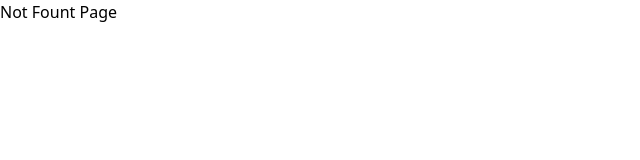
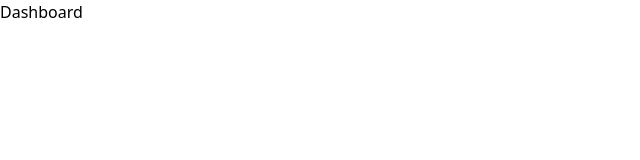
Before and after one commit to abbas-roholamin/journey, a Next.js app in the folder 09-nextjs/: page /dashboard in a window 1280 px wide. Before the commit this address had no page. Shown: the top 160 px of the page, without its empty margins (0-640 px from the left). Built offline with nearby package versions, Linux system fonts and the light colour scheme.

Commit message:
feat(Nextjs): Work with  File Colocation

```diff
--- /dev/null
+++ b/09-nextjs/src/app/dashboard/chart.tsx
@@ -0,0 +1,5 @@
+function Page() {
+  return <div>Chart</div>;
+}
+
+export default Page;
--- /dev/null
+++ b/09-nextjs/src/app/dashboard/page.tsx
@@ -0,0 +1,5 @@
+function Page() {
+  return <div>Dashboard</div>;
+}
+
+export default Page;
```
